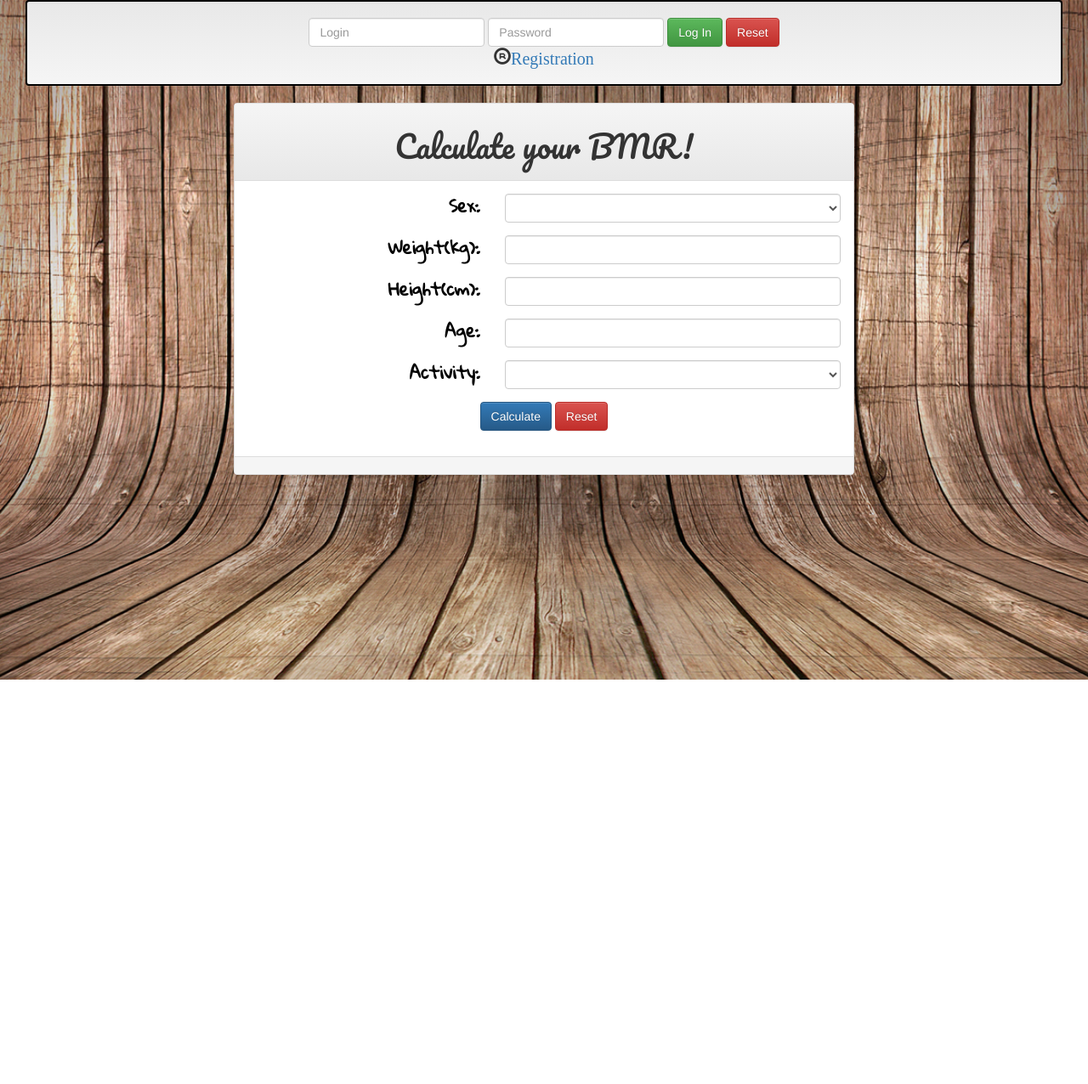
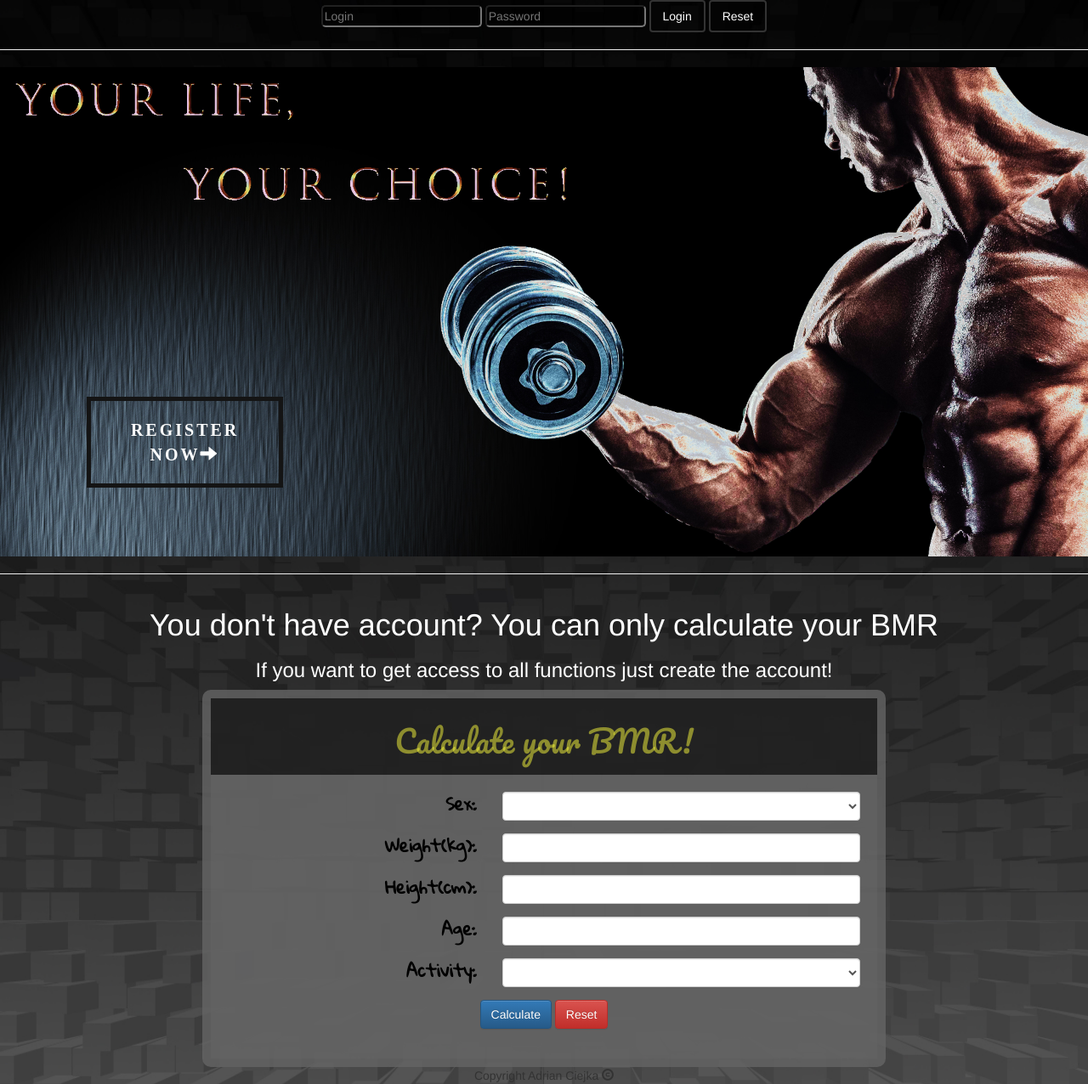
Before and after one commit to Adrian160494/BMICalc, a PHP site: page / in a window 1280 px wide. Shown: the whole page at 85% size. Before the commit the page ends 800 px from the top, so only its background shows below. Run offline with PHP 8.4, Linux system fonts and the light colour scheme; data that the repository does not hold is empty; some libraries are stand-ins or nearby versions.

Commit message:
Add new design and some new buttons

```diff
--- /dev/null
+++ b/PHP/checkLogIn.php
@@ -0,0 +1,9 @@
+<?php
+session_start();
+
+if(isset($_SESSION['login'])){
+    echo true;
+} else {
+    echo false;
+}
+?>
--- a/View/formBMR.php
+++ b/View/formBMR.php
@@ -1,9 +1,17 @@
+<div>
+    <div class="page-header text-center" style="color: white" ng-show="loginPanel">
+        <h1>BMR calculator!</h1>
+    </div>
+    <div class="text-center" style="color: white" ng-show="loginPanel" ng-hide="loginPanel">
+        <h1>You don't have account? You can only calculate your BMR</h1>
+        <h3>If you want to get access to all functions just create the account!</h3>
+    </div>
     <div class="col-md-offset-2 col-md-8 col-xs-12">
-    <div class="panel panel-default">
-        <div class="panel-heading text-center">
+        <div class="navigation">
+            <div class="navigation-header text-center">
                 <h1 class="headline">Calculate your BMR!</h1>
             </div>
-        <div class="panel-body">
+            <div class="navigation-body">
                 <form class="form-horizontal" novalidate ng-submit="calculate(data)">
                     <div class="form-group">
                         <div class="col-xs-5 text-right">
@@ -57,11 +65,13 @@
                     <div class="form-group text-center">
                         <button class="btn btn-primary" type="submit">Calculate</button>
                         <button class="btn btn-danger" type="reset">Reset</button>
+                        <button class="btn btn-default" type="button" ng-show="loginPanel">Add to history</button>
                     </div>
                 </form>
             </div>
-        <div class="panel-footer">
+            <div class="navigation-footer">
 
             </div>
         </div>
     </div>
+</div>
--- /dev/null
+++ b/View/panelLogin.php
@@ -0,0 +1,11 @@
+<form class="form-inline text-center" ng-submit="logIn(user)" id="loginForm">
+    <div class="form-group">
+        <input class="form-control-inverse" type="text" name="login" placeholder="Login" ng-model="user.login"/>
+        <input class="form-control-inverse" type="password" name="password" placeholder="Password" ng-model="user.password"/>
+        <button type="submit" class="fill" ><span class="text">Login</span></button>
+        <button type="reset" class="fill2"><span class="text">Reset</span></button>
+    </div>
+</form>
+<div class="text-center" style="color: red" ng-show="error">
+    <span>{{error}}</span>
+</div>
--- a/controllers/controller.js
+++ b/controllers/controller.js
@@ -1,15 +1,19 @@
 var app = angular.module('app',["ngRoute"]);
 
 app.config(function ($routeProvider) {
-    $routeProvider.when("/main",{
-        templateUrl: "index.php"
+
+    $routeProvider.when("/",{
+        templateUrl: '/index.php'
     });
+    $routeProvider.when("/register",{
+        templateUrl: '/registerForm.pxp'
+    })
 });
 
-app.controller('mainCtrl',function ($scope, $http) {
+app.controller('mainCtrl',function ($scope, $http, $location) {
 
-    $scope.dane = {sex: "male",weight:96,height:192,age:23,activity:1.4};
     $scope.viewFlag = false;
+    $scope.loginPanel = false;
 
     $scope.calculate = function (data) {
         console.log(data);
@@ -49,4 +53,28 @@ app.controller('mainCtrl',function ($scope, $http) {
             }
         })
     };
+
+    $scope.logIn = function (user) {
+        $scope.error = null;
+        $http.get("PHP/logIn.php",{params:{userLogin: user.login, userPassword: user.password}})
+            .then(function (response) {
+                $scope.answer = response.data;
+                console.log($scope.answer);
+                if(angular.isDefined($scope.answer['login'])){
+                    $scope.loginPanel = true;
+                    $location.path("/");
+                } else{
+                    $scope.error = $scope.answer;
+                }
+            })
+    };
+
+    $scope.checkPanel = function () {
+        $http.get("PHP/checkLogIn.php").then(function (response) {
+            $scope.loginPanel= response.data;
+            console.log($scope.loginPanel);
+        });
+        return $scope.loginPanel;
+    };
+
 });
--- a/css/styles.css
+++ b/css/styles.css
@@ -17,16 +17,18 @@
     }
 }
 
-
-
 body{
-    background-image: url("../img/OF18NR0.jpg");
+    background-image: url("../img/background.jpg");
     background-attachment: inherit;
     background-size: cover;
+}
+li{
+    font-size: 20px;
 }
 
 .headline{
     font-family: 'Pacifico', cursive;
+    color: rgba(250,250,60,0.5);
 }
 
 .font, p{
@@ -35,7 +37,206 @@ body{
     font-family: 'Gloria Hallelujah', cursive;
 }
 
-#borderForm{
-    border:2px solid black;
+table td{
+    padding: 0 5px;
+}
+
+.liFont{
+    font-size:21px;
+    font-family: 'Fredoka One', cursive;
+}
+
+.navHead{
+    font-size:35px;
+    color:white;
+    font-family: 'Fredoka One', cursive;
+}
+.form-control-inverse{
+    background-color: rgba(0,0,0,0.5);
+    -webkit-border-radius: 5px;
+    -moz-border-radius: 5px;
+    border-radius: 5px;
+    color:white;
+}
+
+.register {
+    position: absolute;
+    top:70%;
+    left:10%;
+    width:15%;
+    height:8%;
+    color: #fff;
+    cursor: pointer;
+    display: block;
+    border: 2px solid #F7CA18;
+    transition: all 0.4s cubic-bezier(0.42, 0, 0.58, 1);
 
 }
+
+.register:hover{
+    color: #000 !important;
+    background-color: transparent;
+}
+
+.register:hover:before{
+    left: 0%;
+    right: auto;
+    width: 100%;
+}
+
+
+#banner{
+    position: relative;
+}
+
+
+.center-wrap {
+    position: absolute;
+    top: 65%;
+    left: 8%;
+    width: 18%;
+    height: 5%;
+}
+
+.button {
+    font-size:20px;
+    position: relative;
+    display: block;
+    background: none center center no-repeat;
+    background-size: cover;
+    border: 5px solid rgba(20,20,20,1);
+    text-transform: uppercase;
+    letter-spacing: 0.3rem;
+    padding: 20px 15px;
+    text-align: center;
+    max-width: 270px;
+    min-width: 200px;
+    cursor: pointer;
+    overflow: hidden;
+    -webkit-transition: border 1s cubic-bezier(0.19,1,.22,1),color .6s cubic-bezier(0.19,1,.22,1);
+    transition: border 1s cubic-bezier(0.19,1,.22,1), color .6s cubic-bezier(0.19,1,.22,1), background 5s cubic-bezier(0.19,1,.22,1);
+}
+
+.button a {
+    color: white;
+    font-family: 'Sitka Subheading';
+    font-weight: 900;
+    text-decoration: none;
+}
+
+.button .mask {
+    background: #fff;
+    background: rgba(255,255,255,0.5);
+}
+
+.button .mask {
+    position: absolute;
+    display: block;
+    width: 200px;
+    height: 100px;
+    -webkit-transform: translate3d(-120%,-50px,0) rotate3d(0,0,1,45deg);
+    transform: translate3d(-120%,-50px,0) rotate3d(0,0,1,45deg);
+    -webkit-transition: all 1.1s cubic-bezier(0.19,1,.22,1);
+    transition: all 1.1s cubic-bezier(0.19,1,.22,1);
+}
+
+.button .shift {
+    -webkit-transition: all 1.1s cubic-bezier(0.19,1,.22,1);
+    transition: all 1.1s cubic-bezier(0.19,1,.22,1);
+}
+
+.button:hover {
+    border-color: #fff;
+    /* box-shadow: 0 0 5px rgba(255,245,245,0.8); */
+    /* background-image: url('http://cuinine.com/img/codepen/savvy.jpg'); */
+}
+
+.button:hover a {
+    color: #fff;
+}
+
+.button:hover .mask {
+    background: #fff;
+    -webkit-transform: translate3d(120%,-100px,0) rotate3d(0,0,1,90deg);
+    transform: translate3d(120%,-100px,0) rotate3d(0,0,1,90deg);
+}
+
+.button:hover .shift {
+    padding-left: 5px;
+}
+
+.fill {
+    --color: lightgreen;
+    --hover: lightgreen;
+}
+.fill:hover,
+.fill:focus {
+    box-shadow: inset 0 0 0 2em var(--hover);
+}
+
+.fill2 {
+    --color: lightpink;
+    --hover: rgba(200,0,0,0.7);
+}
+.fill2:hover,
+.fill2:focus {
+    box-shadow: inset 0 0 0 2em var(--hover);
+}
+
+
+.fill:hover {
+    color: green;
+}
+.fill2:hover {
+    color: red;
+}
+
+
+button {
+    background: none;
+    -webkit-border-radius: 6px;
+    -moz-border-radius: 4px;
+    border-radius: 4px;
+    border: 2px solid;
+    font: inherit;
+    line-height: 1;
+    margin: 0.5em;
+    padding: 0.5em 1em;
+    color: white;
+    -webkit-transition: 0.25s;
+    transition: 0.25s;
+}
+button:hover, button:focus {
+    border-color: white;
+    color: #fff;
+}
+
+.text{
+    color: white;
+}
+
+td{
+    color: white;
+    font-family: 'Gloria Hallelujah';
+    font-size:17px;
+}
+
+.navigation{
+    background-color: rgba(100,100,100,0.8);
+    padding:10px;
+    -webkit-border-radius: 10px;
+    -moz-border-radius: 10px;
+    border-radius: 10px;
+}
+.navigation-header{
+    background-color: rgba(10,10,10,0.7);
+    padding: 10px 0;
+}
+
+.navigation-body{
+    background-color: rgba(100,100,100,0.6);
+    padding: 20px;
+}
+.navigation-footer{
+    background-color: rgba(100,100,100,0.8);
+}
--- a/index.php
+++ b/index.php
@@ -12,6 +12,7 @@
     <!--Fonts-->
     <link href="https://fonts.googleapis.com/css?family=Pacifico" rel="stylesheet">
     <link href="https://fonts.googleapis.com/css?family=Gloria+Hallelujah" rel="stylesheet">
+    <link href="https://fonts.googleapis.com/css?family=Fredoka+One" rel="stylesheet">
     <!--JS Files-->
     <script src="https://ajax.googleapis.com/ajax/libs/jquery/3.2.1/jquery.min.js"></script>
     <script src="https://ajax.googleapis.com/ajax/libs/jqueryui/1.12.1/jquery-ui.min.js"></script>
@@ -20,29 +21,55 @@
     <script src="js/angular-route.js"></script>
     <script src="controllers/controller.js"></script>
 </head>
-<body ng-controller="mainCtrl">
-<div class="container-fluid" >
+<body ng-controller="mainCtrl" ng-init="checkPanel()">
+<div class="container-fluid">
     <div class="col-xs-12">
-        <div class="well" id="borderForm">
-            <form class="form-inline text-center" ng-submit="logIn(user)"  id="loginForm">
-                <div class="form-group">
-                    <input class="form-control" type="text" name="login" placeholder="Login" ng-model="user.login"/>
-                    <input class="form-control" type="text" name="password" placeholder="Password" ng-model="user.password"/>
-                    <button type="submit" class="btn btn-success" >Log In</button>
-                    <button type="reset" class="btn btn-danger">Reset</button>
-                </div>
-            </form>
-            <div class="text-center"><span style="font-size: 20px" class="glyphicon glyphicon-registration-mark"><a href="registerForm.php" style="font-size: 20px">Registration</a></span></div>
-            <div id="buttonShowHide" class="btn btn-default" ng-click="showLogin()"><span id="showHide" class="glyphicon glyphicon-arrow-down"></span></div>
+        <div class="" id="borderForm">
+            <div ng-include="loginPanel ? 'View/loggedIn.php' : 'View/panelLogin.php'"></div>
+            <div id="buttonShowHide" class="btn btn-default" ng-hide="loginPanel" ng-click="showLogin()"><span id="showHide" class="glyphicon glyphicon-arrow-down"></span></div>
         </div>
-
     </div>
 </div>
-<div class="container">
+<hr>
+<div id="banner" ng-hide="loginPanel">
+    <div class="center-wrap">
+        <div class="button">
+            <a href="registerForm.php">Register Now<span class="shift"><span class="glyphicon glyphicon-arrow-right"</span></a>
+            <div class="mask"></div>
+        </div>
+    </div>
+    <figure>
+        <img src="img/banner.jpg" alt="doesn't word" width="100%"/>
+        <hr>
+    </figure>
+</div>
+<div class="container-fluid">
+    <div class="navbar-inverse" ng-show="loginPanel">
+        <div class="navbar-header">
+            <span class="navHead">It's Your Life</span>
+            <button type="button" data-toggle="collapse" data-target="#navigation" class="navbar-toggle" >
+                <span class="icon-bar"></span>
+                <span class="icon-bar"></span>
+                <span class="icon-bar"></span>
+            </button>
+        </div>
+        <div class="collapse navbar-collapse" id="navigation">
+            <ul class="nav navbar-nav navbar-right">
+                <li class="active liFont"><a href="!#/">Home</a></li>
+                <li class="liFont"><a href="!#/history">History</a></li>
+                <li class="liFont"><a href="!#/training">Training Plan</a></li>
+                <li class="liFont"><a href="!#/diet">Diet</a></li>
+                <li class="liFont"><a href="!#/contact">Contact</a></li>
+            </ul>
+        </div>
+    </div>
 <div ng-include="viewFlag ? 'View/calculate.php' : 'View/formBMR.php'">
 
 </div>
 </div>
+<div class="footer text-center">
+    Copyright Adrian Ciejka <span class="glyphicon glyphicon-copyright-mark"></span>
+</div>
 
 </body>
 </html>
--- a/registerForm.php
+++ b/registerForm.php
@@ -60,7 +60,8 @@
                         <button type="submit" class="btn btn-success" ng-disabled="myForm.$invalid" >Register</button>
                         <button type="reset" class="btn btn-danger">Reset</button>
                         <span class="alert-danger" ng-show="errorFlag">{{registerError}}</span>
-                        <span class="alert-success" ng-show="information">{{information}}</span>
+                        <p><span class="" ng-show="information">{{information}}{{return}}</span></p>
+                        <p><span class="label label-info font" ng-show="information"><a href="index.php">Return to Home Page!</a></span></p>
                     </div>
                 </div>
             </form>
```
Also changed, not shown: PHP/logIn.php (added, +29 -0 lines), PHP/logout.php (added, +8 -0 lines), PHP/register.php (+14 -13 lines), View/loggedIn.php (added, +9 -0 lines), img/background.jpg (added), img/banner.jpg (added), 4 other files. Lines whose indentation alone changed are shown as unchanged.
